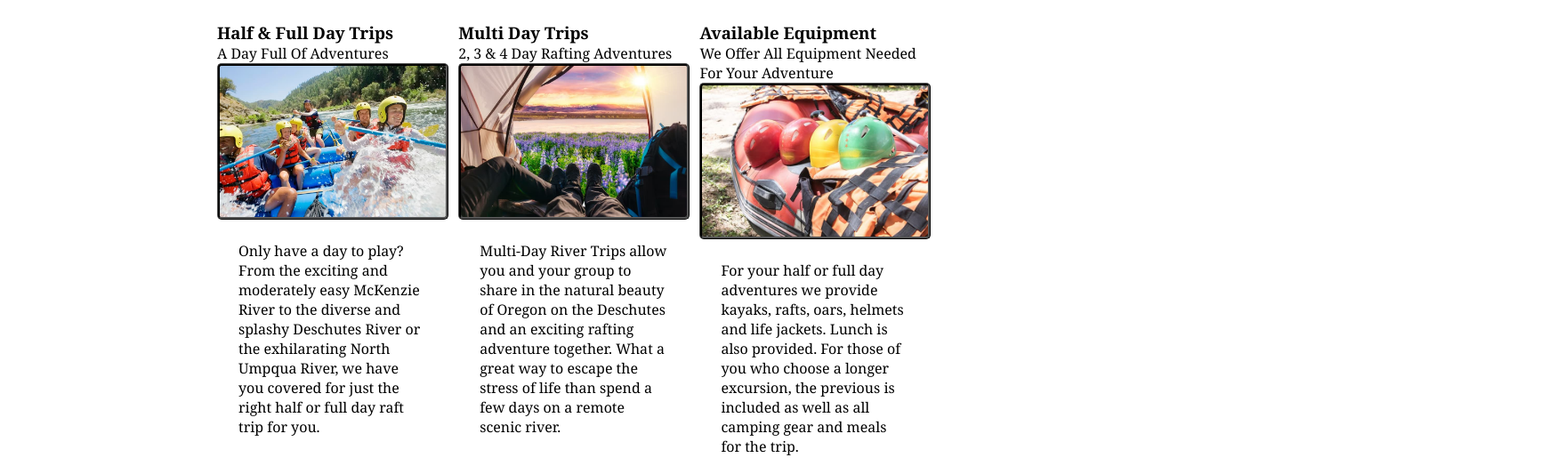
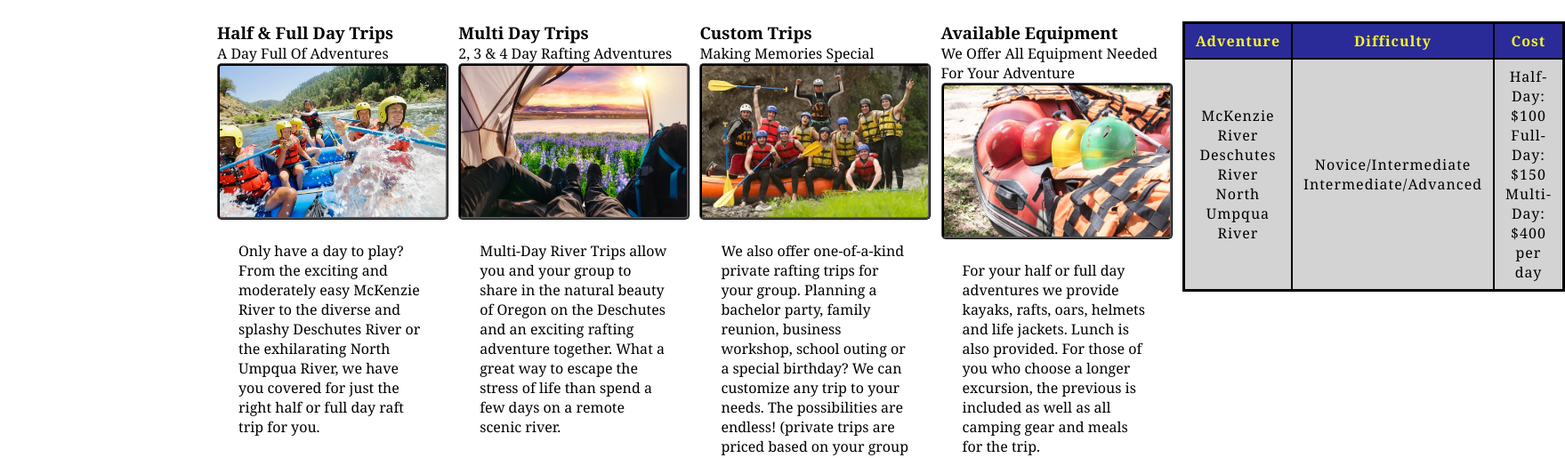
Before and after one commit to clementssara-bit/wdd130, a plain HTML site: page wwr/trips.html in a window 1280 px wide. Shown: the part 802-1317 px from the top of the page at 89% size, 1759 px wide, since content can reach past the window. Drawn offline with Linux system fonts and the light colour scheme.

Commit message:
resized image happy client...

```diff
--- a/wwr/trips.html
+++ b/wwr/trips.html
@@ -57,16 +57,25 @@
                             life than spend a few days on a remote scenic river.</p>
                     </figure>
                 </div>
+                <div>
+                    <h3>Custom Trips</h3>
                     <figure>
+                        <figcaption>Making Memories Special</figcaption>
+                        <img src="images/cheer.jpg" alt="a couple laying in their tent looking at the sunset">
+                        <p>We also offer one-of-a-kind private rafting trips for your group. Planning a bachelor party,
+                            family reunion, business workshop, school outing or a special birthday? We can customize any
+                            trip to your needs. The possibilities are endless! (private trips are priced based on your
+                            group size, time of year, etc.)</p>
+                    </figure>
+                </div>
                 <div>
                     <h3>Available Equipment</h3>
+                    <figure>
                         <figcaption>We Offer All Equipment Needed For Your Adventure</figcaption>
                         <img src="images/equipment.jpg" alt="a raft with helmets and life vests">
                         <p>For your half or full day adventures we provide kayaks, rafts, oars, helmets and life
                             jackets. Lunch is also provided. For those of you who choose a longer excursion, the
-                            previous is included as well as all camping gear and meals for the trip.
-                        </p>
-                    </div>
+                            previous is included as well as all camping gear and meals for the trip.</p>
                     </figure>
                 </div>
                 <div class="trips-table-grid">
@@ -90,7 +99,6 @@
                                     <ul>
                                         <li>
                                             Intermediate/Advanced
-
                                         </li>
                                     </ul>
                                 </td>
```
Also changed, not shown: wwr/index.html (+2 -3 lines), wwr/images/camp.jpg (added), wwr/images/family1.jpg (added), wwr/images/group_trip.jpg, wwr/images/happy_client .jpg (added), wwr/images/happy_client.jpg (deleted). Lines whose indentation alone changed are shown as unchanged.
